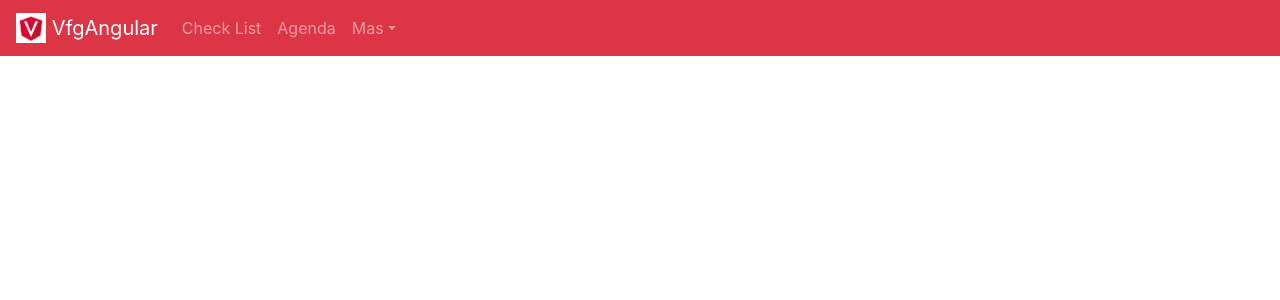
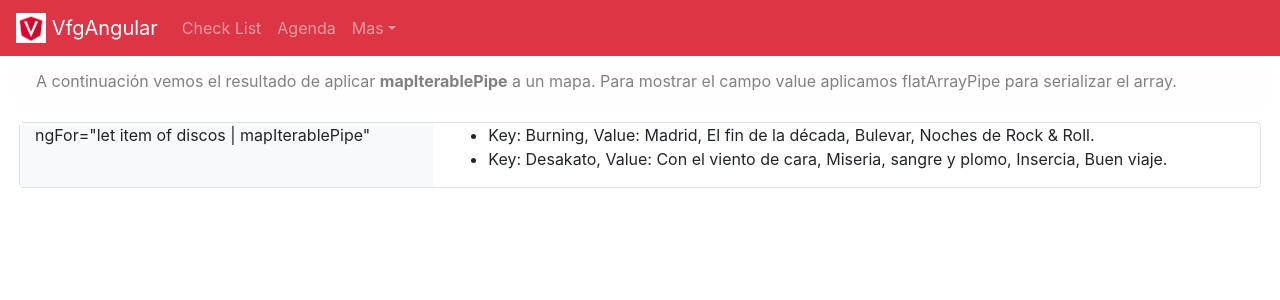
Before and after one commit to vifergonza/vfg-angular, an Angular app: page /mapiterablepipe in a window 1280 px wide. Before the commit this address led to /. Shown: the top 300 px of the page. Built offline with nearby package versions, Linux system fonts and the light colour scheme.

Commit message:
Se añade map-iterable.pipe.ts

```diff
--- a/package.json
+++ b/package.json
@@ -29,7 +29,7 @@
     "zone.js": "^0.8.19"
   },
   "devDependencies": {
-    "@angular/cli": "~1.7.3",
+    "@angular/cli": "^1.7.4",
     "@angular/compiler-cli": "^5.2.0",
     "@angular/language-service": "^5.2.0",
     "@types/jasmine": "~2.8.3",
--- a/src/app/app.module.ts
+++ b/src/app/app.module.ts
@@ -2,8 +2,8 @@ import { BrowserModule } from '@angular/platform-browser';
 import { NgModule } from '@angular/core';
 import { NgbModule } from '@ng-bootstrap/ng-bootstrap';
 import { appRouting } from './app.routing';
+import { DevelopModule } from './develop/develop.module';
 import { VfgCommonModule } from './vfg-common/vfg-common.module';
-import { DevelopModule } from './develop/develop.module';
 
 import { AppComponent } from './app.component';
 
--- a/src/app/app.routing.ts
+++ b/src/app/app.routing.ts
@@ -4,6 +4,7 @@ import { VfgDefaultComponent } from './vfg-common/vfg-default/vfg-default.compon
 import { CheckListComponent } from './develop/checklistexample/check-list-example.component';
 import { AgendaComponent } from './develop/agenda/agenda.component';
 import { FlatArrayPipeExampleComponent } from './develop/flat-array-pipe-example/flat-array-pipe-example.component';
+import { MapIterableExampleComponent } from './develop/map-iterable-example/map-iterable-example.component';
 
 
 const routes: Routes = [
@@ -11,7 +12,8 @@ const routes: Routes = [
 	{ path: 'home', component: VfgDefaultComponent },
 	{ path: 'checklist', component: CheckListComponent},
 	{ path: 'agenda', component: AgendaComponent},
-	{ path: 'flatarraypipe', component: FlatArrayPipeExampleComponent}
+	{ path: 'flatarraypipe', component: FlatArrayPipeExampleComponent},
+	{ path: 'mapiterablepipe', component: MapIterableExampleComponent}
 ];
 
 export const appRouting = RouterModule.forRoot(routes);
--- a/src/app/develop/develop.module.ts
+++ b/src/app/develop/develop.module.ts
@@ -7,6 +7,7 @@ import { CheckListComponent } from './checklistexample/check-list-example.compon
 import { AgendaComponent } from './agenda/agenda.component';
 import { ReservaComponent } from './reserva/reserva.component';
 import { FlatArrayPipeExampleComponent } from './flat-array-pipe-example/flat-array-pipe-example.component';
+import { MapIterableExampleComponent } from './map-iterable-example/map-iterable-example.component';
 
 @NgModule({
   imports: [
@@ -16,7 +17,7 @@ import { FlatArrayPipeExampleComponent } from './flat-array-pipe-example/flat-ar
     ReactiveFormsModule,
     VfgCommonModule
   ],
-  declarations: [CheckListComponent, AgendaComponent, ReservaComponent, FlatArrayPipeExampleComponent],
-  exports: [CheckListComponent, AgendaComponent, FlatArrayPipeExampleComponent]
+  declarations: [CheckListComponent, AgendaComponent, ReservaComponent, FlatArrayPipeExampleComponent, MapIterableExampleComponent],
+  exports: [CheckListComponent, AgendaComponent, FlatArrayPipeExampleComponent, MapIterableExampleComponent]
 })
 export class DevelopModule { }
--- /dev/null
+++ b/src/app/develop/map-iterable-example/map-iterable-example.component.html
@@ -0,0 +1,17 @@
+<div class="container-fluid mt3">
+  <div class="alert alert-light" role="alert">
+    A continuación vemos el resultado de aplicar <strong>mapIterablePipe</strong> a un mapa. Para mostrar el campo value aplicamos flatArrayPipe para serializar el array.
+  </div>
+  <div class="row m-1 border rounded">
+    <div class="col-4 bg-light">
+      ngFor="let item of discos | mapIterablePipe"
+    </div>
+    <div class="col-8">
+    	<ul>
+    		<li *ngFor="let item of discos | mapIterablePipe">
+    			Key: {{ item.key }}, Value: {{item.value | flatArrayPipe:'titulo'}}.
+    		</li>
+    	</ul>
+    </div>
+  </div>
+</div>
--- /dev/null
+++ b/src/app/develop/map-iterable-example/map-iterable-example.component.ts
@@ -0,0 +1,36 @@
+import { Component, OnInit } from '@angular/core';
+
+@Component({
+  selector: 'app-map-iterable-example',
+  templateUrl: './map-iterable-example.component.html',
+  styleUrls: ['./map-iterable-example.component.css']
+})
+export class MapIterableExampleComponent implements OnInit {
+
+  private discos: Map<String, Array<any>> = new Map<String, Array<any>>();
+
+  private label = "{{ discos | mapIterablePipe | flatArrayPipe:'titulo' }}";
+
+  constructor() { }
+
+  ngOnInit() {
+  	let discosBurning = [
+  		{ titulo: 'Madrid', discografica: 'Ocre-Belter', anyo: '1978'},
+		{ titulo: 'El fin de la década', discografica: 'Ocre-Belter', anyo: '1979'},
+  		{ titulo: 'Bulevar', discografica: 'Ocre-Belter', anyo: '1980'},
+  		{ titulo: 'Noches de Rock & Roll', discografica: 'Belter', anyo: '1984'}
+  	];
+
+  	this.discos.set('Burning', discosBurning);
+
+  	let discosDesakato = [
+  		{ titulo: 'Con el viento de cara', anyo: '2008'},
+		{ titulo: 'Miseria, sangre y plomo', anyo: '2010'},
+  		{ titulo: 'Insercia', anyo: '2012'},
+  		{ titulo: 'Buen viaje', anyo: '2014'}
+  	];
+
+  	this.discos.set('Desakato', discosDesakato);
+  }
+
+}
--- /dev/null
+++ b/src/app/vfg-common/pipes/map-iterable.pipe.ts
@@ -0,0 +1,19 @@
+import { Pipe, PipeTransform } from '@angular/core';
+
+@Pipe({
+  name: 'mapIterablePipe'
+})
+export class MapIterablePipe implements PipeTransform {
+  transform(iterable: any, args: any[]): any {
+    let result = [];
+    iterable.forEach((entryVal, entryKey) => {
+            result.push({
+                key: entryKey,
+                value: entryVal
+            });
+        });
+
+    console.log('iterablePipe', iterable, args, result);
+    return result;
+  }
+}
--- a/src/app/vfg-common/vfg-common.module.ts
+++ b/src/app/vfg-common/vfg-common.module.ts
@@ -7,6 +7,8 @@ import { VfgHeaderComponent } from './vfg-header/vfg-header.component';
 import { VfgDefaultComponent } from './vfg-default/vfg-default.component';
 import { VfgCheckListComponent } from './vfg-check-list/vfg-check-list.component';
 import { FlatArrayPipe } from './pipes/flat-array.pipe';
+import { MapIterablePipe } from './pipes/map-iterable.pipe' ;
+
 
 @NgModule({
   imports: [
@@ -16,7 +18,7 @@ import { FlatArrayPipe } from './pipes/flat-array.pipe';
     FormsModule,
     ReactiveFormsModule
   ],
-  declarations: [VfgHeaderComponent, VfgDefaultComponent, VfgCheckListComponent, FlatArrayPipe],
-  exports: [ VfgHeaderComponent, VfgCheckListComponent, FlatArrayPipe]
+  declarations: [VfgHeaderComponent, VfgDefaultComponent, VfgCheckListComponent, FlatArrayPipe, MapIterablePipe],
+  exports: [ VfgHeaderComponent, VfgCheckListComponent, FlatArrayPipe, MapIterablePipe]
 })
 export class VfgCommonModule { }
--- a/src/app/vfg-common/vfg-header/vfg-header.component.html
+++ b/src/app/vfg-common/vfg-header/vfg-header.component.html
@@ -29,7 +29,7 @@
 
         <div ngbDropdownMenu class="dropdown-menu " aria-labelledby="navbarDropdown">
           <a class="dropdown-item" [routerLink]="'flatarraypipe'" [routerLinkActive]="['active']">FlatArrayPipe</a>
-          <a class="dropdown-item" href="#">Action 1</a>
+          <a class="dropdown-item" [routerLink]="'mapiterablepipe'" [routerLinkActive]="['active']">MapIterablePipe</a>
           <a class="dropdown-item" href="#">Action 2</a>
         </div>
 
```
Also changed, not shown: src/app/develop/map-iterable-example/map-iterable-example.component.css (added), 2 other files (tests, documents, lock files or other folders).
